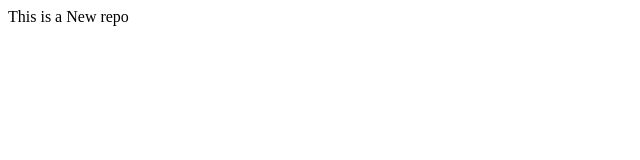
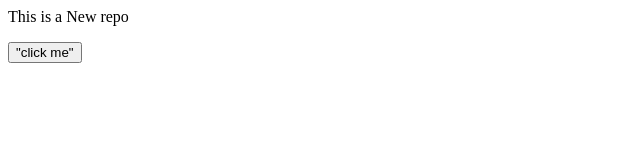
Before and after one commit to pruthwirajchavan17/localrepo, a plain HTML site: page index.html/index.html in a window 1280 px wide. Shown: the whole page, without its empty margins (0-640 px from the left). Drawn offline with Linux system fonts and the light colour scheme.

Commit message:
to add button

```diff
--- a/index.html/index.html
+++ b/index.html/index.html
@@ -1 +1,2 @@
 <p>This is a New repo</p>
+<button>"click me"</button>
```
